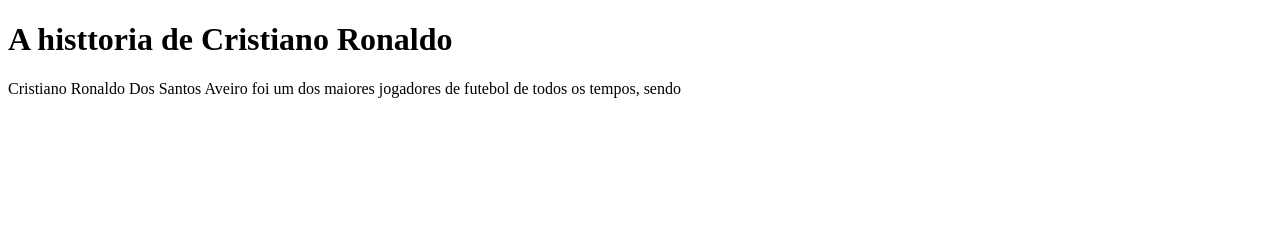
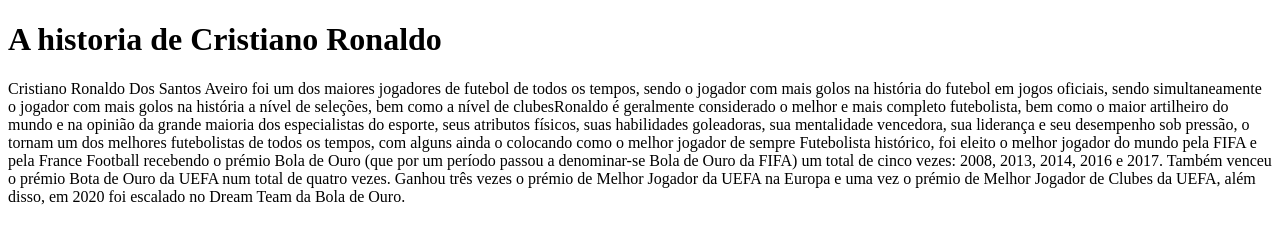
Before and after one commit to Alezudo041/ale, a plain HTML site: page alexandre.html in a window 1280 px wide. Drawn offline with Linux system fonts and the light colour scheme.

Commit message:
Add files via upload

```diff
--- a/alexandre.html
+++ b/alexandre.html
@@ -8,8 +8,8 @@
 </head>
 <body>
 
-    <h1>A histtoria de Cristiano Ronaldo</h1>
+    <h1><strong>A historia de Cristiano Ronaldo</strong></h1>
 
-    <p>Cristiano Ronaldo Dos Santos Aveiro foi um dos maiores jogadores de futebol de todos os tempos, sendo</p>
+    <p>Cristiano Ronaldo Dos Santos Aveiro foi um dos maiores jogadores de futebol de todos os tempos, sendo  o jogador com mais golos na história do futebol em jogos oficiais, sendo simultaneamente o jogador com mais golos na história a nível de seleções, bem como a nível de clubesRonaldo é geralmente considerado o melhor e mais completo futebolista, bem como o maior artilheiro do mundo e na opinião da grande maioria dos especialistas do esporte, seus atributos físicos, suas habilidades goleadoras, sua mentalidade vencedora, sua liderança e seu desempenho sob pressão, o tornam um dos melhores futebolistas de todos os tempos, com alguns ainda o colocando como o melhor jogador de sempre Futebolista histórico, foi eleito o melhor jogador do mundo pela FIFA e pela France Football recebendo o prémio Bola de Ouro (que por um período passou a denominar-se Bola de Ouro da FIFA) um total de cinco vezes: 2008, 2013, 2014, 2016 e 2017. Também venceu o prémio Bota de Ouro da UEFA num total de quatro vezes. Ganhou três vezes o prémio de Melhor Jogador da UEFA na Europa e uma vez o prémio de Melhor Jogador de Clubes da UEFA, além disso, em 2020 foi escalado no Dream Team da Bola de Ouro.</p>
 </body>
 </html>
```
